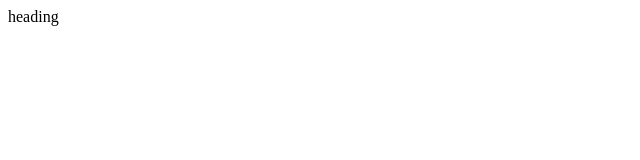
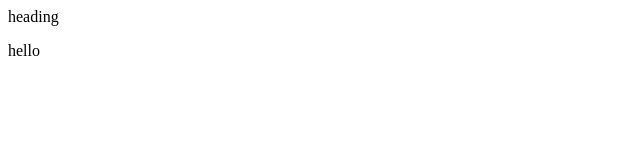
Before and after one commit to vedamurthy333/NewRepo, a plain HTML site: page Index.html in a window 1280 px wide. Shown: the full height of the page, 0-640 px from the left. Drawn offline with Linux system fonts and the light colour scheme.

Commit message:
modified index.html

```diff
--- a/Index.html
+++ b/Index.html
@@ -1,3 +1,6 @@
 <html>
     <head>heading</head>
+    <body>
+        <p>hello</p>
+    </body>
 </html>
```
